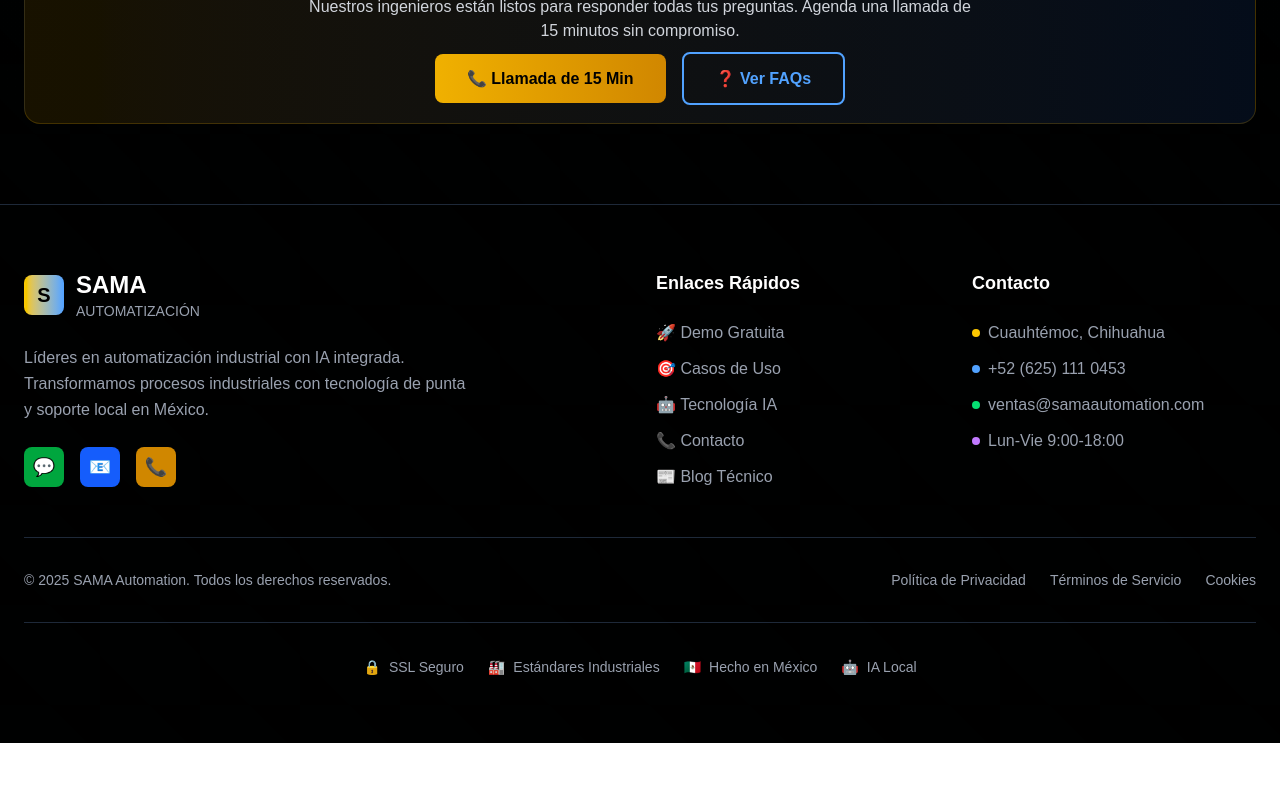
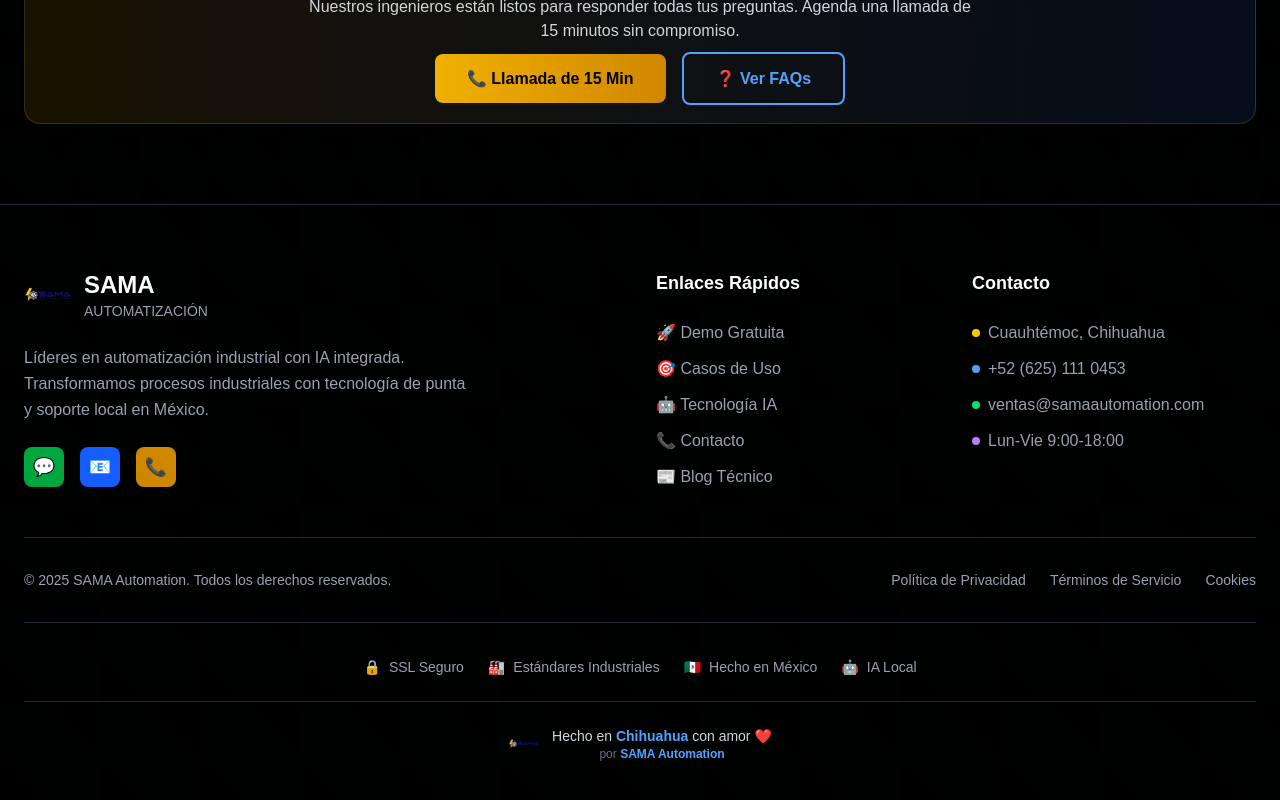
Before and after one commit to samaautomation/samabot.com.mx, a Next.js app: page / in a window 1280 px wide. Shown: the part 4606-5406 px from the top of the page. Before the commit the page ends 5349 px from the top, so only its background shows below. Built offline with nearby package versions, Linux system fonts and the light colour scheme.

Commit message:
feat: Footer actualizado con logo SAMA Automation y mensaje 'Hecho en Chihuahua con amor ❤️'

```diff
--- a/src/components/IndustrialFooter.tsx
+++ b/src/components/IndustrialFooter.tsx
@@ -4,6 +4,7 @@ import {
   FadeInAnimation,
   SlideUpAnimation
 } from '@/components/blockies';
+import Logo from '@/components/Logo';
 
 export default function IndustrialFooter() {
   const currentYear = new Date().getFullYear();
@@ -21,9 +22,7 @@ export default function IndustrialFooter() {
           <div className="lg:col-span-2">
             <FadeInAnimation delay={0.2}>
               <div className="flex items-center space-x-3 mb-6">
-                <div className="w-10 h-10 bg-gradient-to-r from-yellow-400 to-blue-400 rounded-lg flex items-center justify-center">
-                  <span className="text-black text-xl font-bold">S</span>
-                </div>
+                <Logo type="sama" size="md" />
                 <div>
                   <div className="text-2xl font-bold text-white">SAMA</div>
                   <div className="text-sm text-gray-400">AUTOMATIZACIÓN</div>
@@ -153,7 +152,7 @@ export default function IndustrialFooter() {
         {/* Trust Badges */}
         <SlideUpAnimation delay={1.6}>
           <div className="mt-8 pt-8 border-t border-gray-800">
-            <div className="text-center">
+            <div className="text-center space-y-6">
               <div className="inline-flex items-center space-x-6 text-gray-400 text-sm">
                 <div className="flex items-center space-x-2">
                   <span className="text-yellow-400">🔒</span>
@@ -170,6 +169,21 @@ export default function IndustrialFooter() {
                 <div className="flex items-center space-x-2">
                   <span className="text-purple-400">🤖</span>
                   <span>IA Local</span>
+                </div>
+              </div>
+
+              {/* Hecho en Chihuahua con amor */}
+              <div className="pt-6 border-t border-gray-800">
+                <div className="flex items-center justify-center space-x-3">
+                  <Logo type="sama" size="sm" />
+                  <div className="text-center">
+                    <div className="text-gray-300 text-sm font-medium">
+                      Hecho en <span className="text-blue-400 font-semibold">Chihuahua</span> con amor ❤️
+                    </div>
+                    <div className="text-gray-500 text-xs">
+                      por <span className="text-blue-400 font-semibold">SAMA Automation</span>
+                    </div>
+                  </div>
                 </div>
               </div>
             </div>
```
